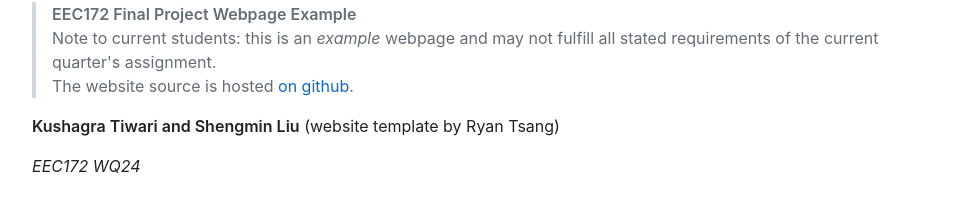
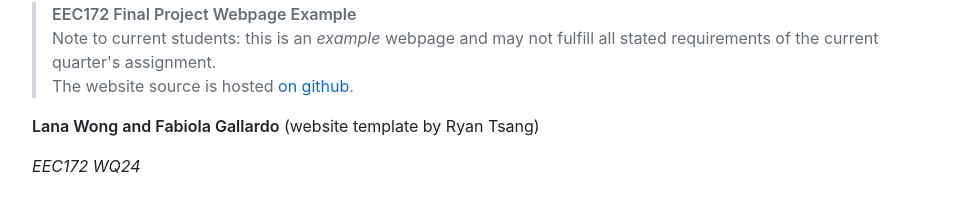
Before and after one commit to lwong370/172_brawl, a plain HTML site: page index.html in a window 1280 px wide. Shown: the part 142-346 px from the top of the page, without its empty margins (153-1126 px from the left). Drawn offline with Linux system fonts and the light colour scheme.

Commit message:
Update index.html

```diff
--- a/index.html
+++ b/index.html
@@ -17,7 +17,7 @@
 <header id="title-block-header">
 <h1 class="title">NutriSense: Automated Hydroponics Dosing System</h1>
 <p class="subtitle"><blockquote><b>EEC172 Final Project Webpage Example</b><br/> Note to current students: this is an <i>example</i> webpage and may not fulfill all stated requirements of the current quarter's assignment.<br/>The website source is hosted <a href="https://github.com/ucd-eec172/project-website-example">on github</a>. </blockquote></p>
-<p class="author"><strong>Kushagra Tiwari and Shengmin Liu</strong>
+<p class="author"><strong>Lana Wong and Fabiola Gallardo</strong>
 (website template by Ryan Tsang)</p>
 <p class="date"><em>EEC172 WQ24</em></p>
 <div class="abstract">
```
